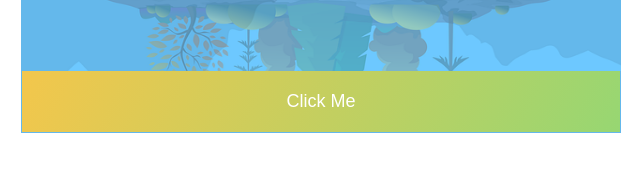
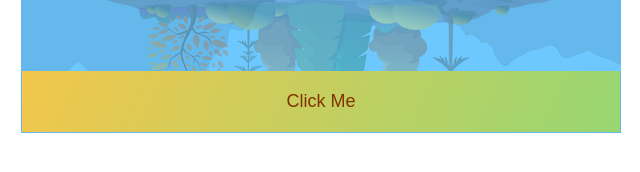
Before and after one commit to karam00736/css-task-3, a plain HTML site: page index.html in a window 1280 px wide. In both pictures the pointer is over the button "Click Me". Shown: the part 448-620 px from the top of the page, 319-959 px from the left. Drawn offline with Linux system fonts and the light colour scheme.

Commit message:
Add files via upload
change the color of the button"text", when someone clicks on it, and also change the cursor properties "pointer".

```diff
--- a/style.css
+++ b/style.css
@@ -40,7 +40,7 @@ button {
   padding: 20px;
   text-align: center;
   border-radius: 0%;
-  color: white;
+  color: rgb(245, 240, 240);
   border: solid .2px #64B8EB;
   background-image: linear-gradient(115deg, #F4BA15, #6DCB38);
 
@@ -53,8 +53,9 @@ button:hover {
   padding: 20px;
   text-align: center;
   border-radius: 0%;
-  color: white;
+  color: #803300;
   border: solid .2px #64B8EB;
   background-image: linear-gradient(115deg, #f4b915bf, #6ecb38ae);
+  cursor: pointer;
 
 }
```
